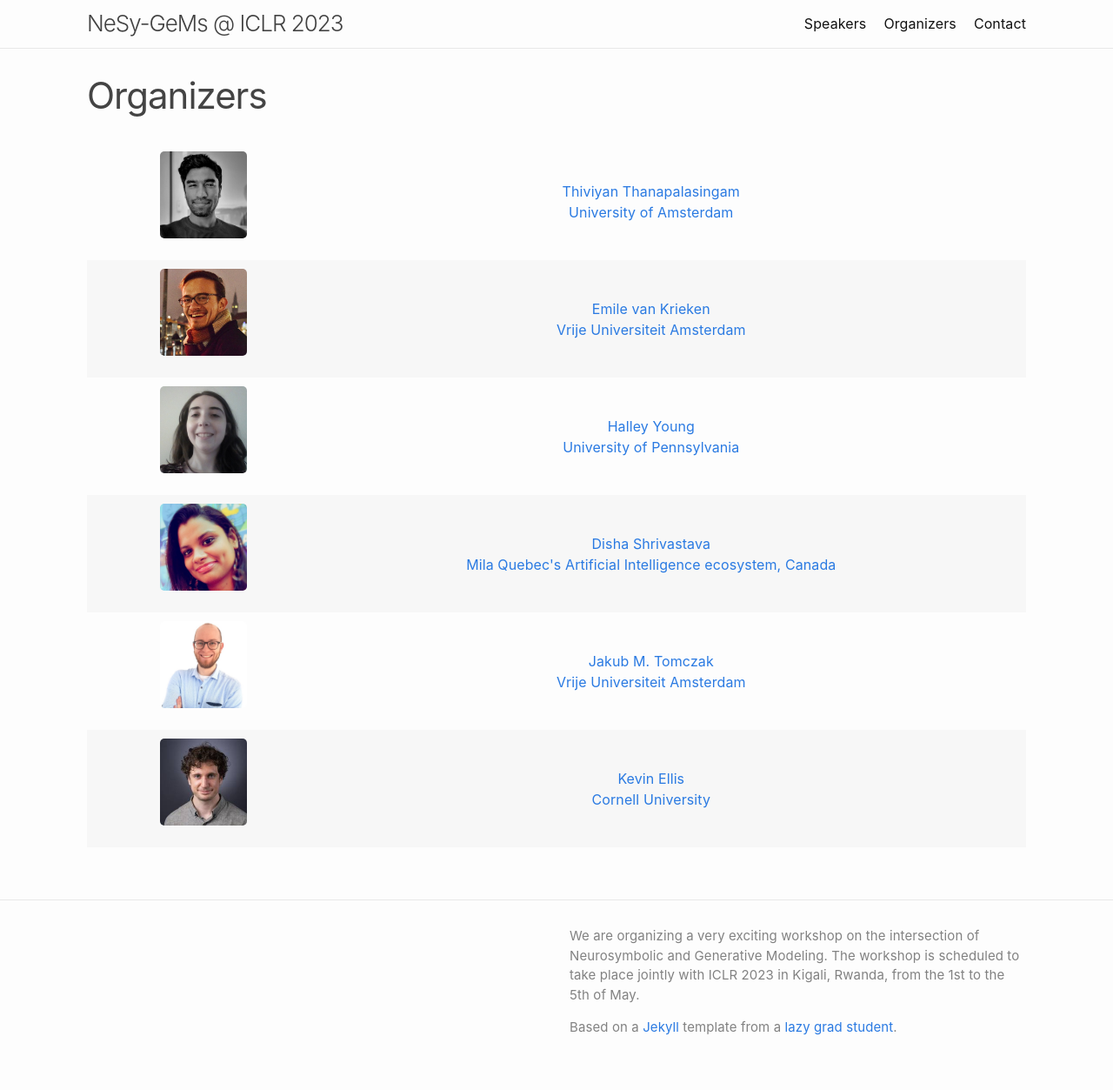
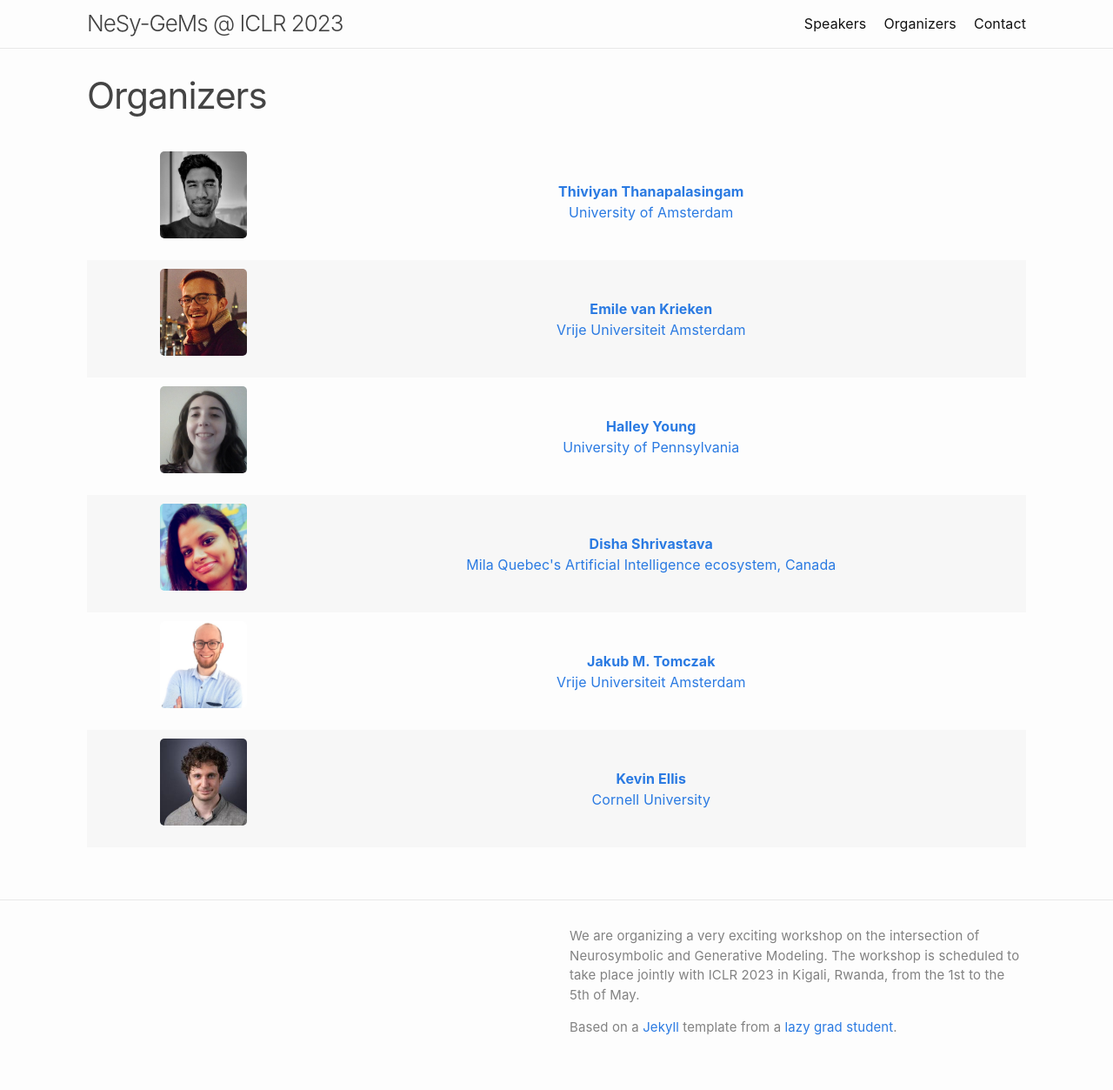
Before and after one commit to nesygems/nesygems.github.io, a Jekyll site: the page built from organizers.md, in a window 1280 px wide. Shown: the whole page at 87% size. Built offline with Jekyll 4.4.1, drawn with Linux system fonts in a browser that asks for light colours.

Commit message:
Bold names

```diff
--- a/_layouts/organizers.html
+++ b/_layouts/organizers.html
@@ -27,9 +27,9 @@ layout: default
 		            <div class="people-name text-center">
 		            	<!-- organizer name (link to webpage if provided) -->
 		            	{% if organizer.webpage %}
-		            		<a href="{{ organizer.webpage }}" target="_blank">{{ organizer.name }}</a>
+		            		<b><a href="{{ organizer.webpage }}" target="_blank">{{ organizer.name }}</a></b>
 		            	{% else %}
-		            		{{ organizer.name }}
+		            		<b>{{ organizer.name }}</b>
 		            	{% endif %}
 		                <br>
 		                <!-- organizer affiliation (if provided) -->
```
